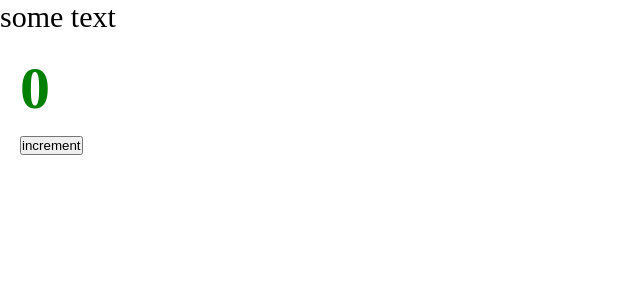
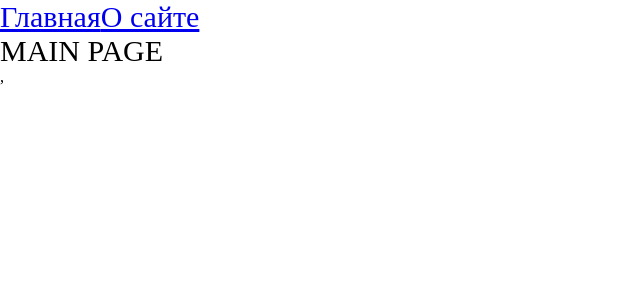
Before and after one commit to andrii-shvk/production-project, a React app: page / in a window 1280 px wide. Shown: the top 300 px of the page, without its empty margins (0-640 px from the left). Built offline with nearby package versions, Linux system fonts and the light colour scheme.

Commit message:
add code splitting lazy, Suspense

```diff
--- a/package.json
+++ b/package.json
@@ -16,6 +16,7 @@
     "@types/node": "^17.0.21",
     "@types/react": "^17.0.39",
     "@types/react-dom": "^17.0.11",
+    "@types/react-router-dom": "^5.3.3",
     "@types/webpack": "^5.28.0",
     "@types/webpack-dev-server": "^4.7.2",
     "html-webpack-plugin": "^5.5.0",
@@ -31,6 +32,7 @@
     "mini-css-extract-plugin": "^2.5.3",
     "react": "^17.0.2",
     "react-dom": "^17.0.2",
+    "react-router-dom": "^6.2.1",
     "sass": "^1.49.9",
     "sass-loader": "^12.6.0",
     "style-loader": "^3.3.1"
--- a/src/App.tsx
+++ b/src/App.tsx
@@ -1,11 +1,21 @@
 import './index.scss';
-import { Counter } from "./components/Counter";
+import { Route, Routes } from 'react-router-dom';
+import { Link } from 'react-router-dom';
+import { AboutPageAsync } from './pages/AboutPage/AboutPage.async';
+import { MainPageAsync } from './pages/MainPage/MainPage.async';
+import { Suspense } from 'react';
 
 const App = () => {
     return (
         <div className="app">
-            some text
-            <Counter />
+            <Link to={'/'}>Главная</Link>
+            <Link to={'/about'}>О сайте</Link>
+            <Suspense fallback={<div>Loading...</div>}>
+                <Routes>
+                    <Route path={'/about'} element={<AboutPageAsync />} />
+                    <Route path={'/'} element={<MainPageAsync />} />
+                </Routes>
+            </Suspense>
         </div>
     );
 }
--- a/src/index.tsx
+++ b/src/index.tsx
@@ -1,8 +1,11 @@
 import { render } from "react-dom";
 import { Counter } from "./components/Counter";
 import App from "./App";
+import { BrowserRouter } from "react-router-dom";
 
 render(
-    <App />,
+    <BrowserRouter>
+        <App />,
+    </BrowserRouter>,
     document.getElementById('root')
 )
--- /dev/null
+++ b/src/pages/AboutPage/AboutPage.async.tsx
@@ -0,0 +1,7 @@
+import {lazy} from "react";
+
+export const AboutPageAsync = lazy(() => new Promise(resolve => {
+    // @ts-ignore
+    // ТАК В РЕАЛЬНЫХ ПРОЕКТАХ НЕ ДЕЛАТЬ!!!!! ДЕЛАЕМ ДЛЯ КУРСА!
+    setTimeout(() => resolve(import('./AboutPage')), 1500)
+}))
--- /dev/null
+++ b/src/pages/AboutPage/AboutPage.tsx
@@ -0,0 +1,9 @@
+const AboutPage = () => {
+    return (
+        <div>
+            ABOUT PAGE
+        </div>
+    );
+}
+
+export default AboutPage;
--- /dev/null
+++ b/src/pages/MainPage/MainPage.async.tsx
@@ -0,0 +1,7 @@
+import {lazy} from "react";
+
+export const MainPageAsync = lazy(() => new Promise(resolve => {
+    // @ts-ignore
+    // ТАК В РЕАЛЬНЫХ ПРОЕКТАХ НЕ ДЕЛАТЬ!!!!! ДЕЛАЕМ ДЛЯ КУРСА!
+    setTimeout(() => resolve(import('./MainPage')), 1500)
+}))
--- /dev/null
+++ b/src/pages/MainPage/MainPage.tsx
@@ -0,0 +1,9 @@
+const MainPage = () => {
+    return (
+        <div>
+            MAIN PAGE
+        </div>
+    );
+}
+
+export default MainPage;
```
Also changed, not shown: 2 other files (tests, documents, lock files or other folders).
